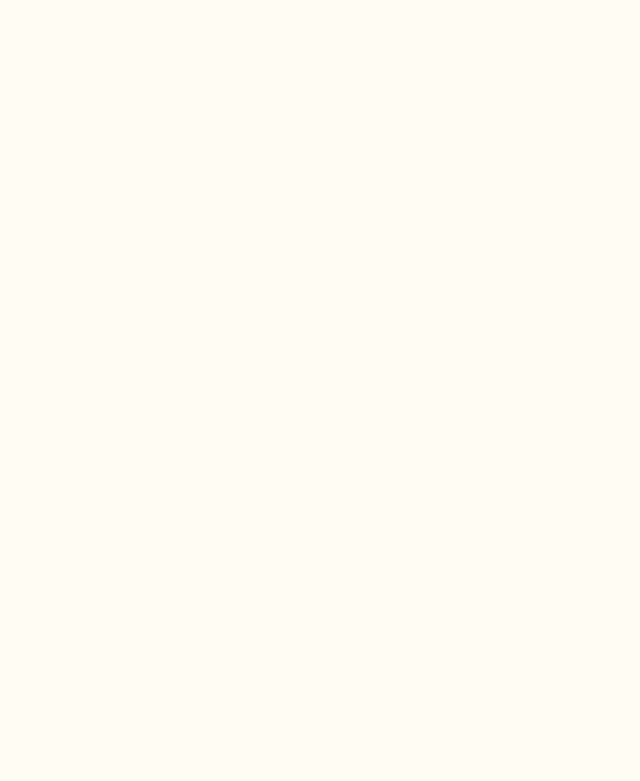
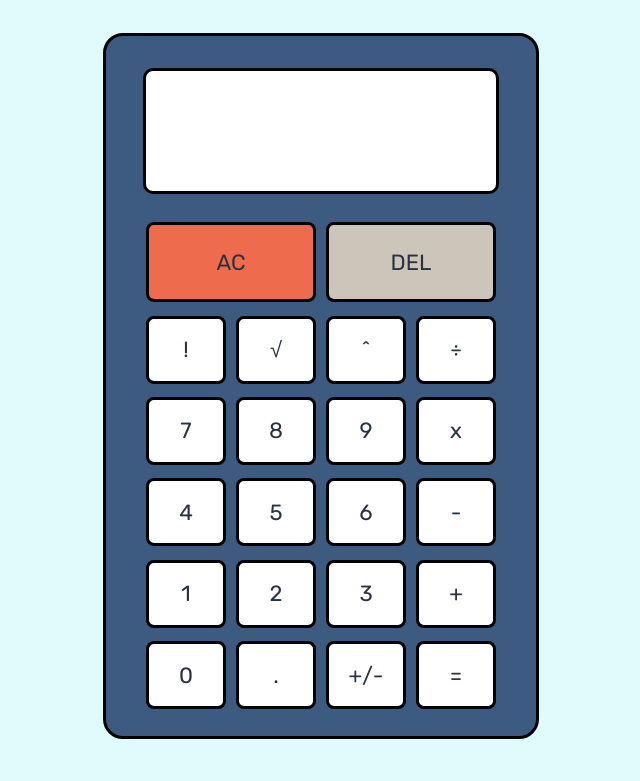
Before and after one commit to nickcanedo/calculator, a plain HTML site: page index.html in a window 1280 px wide. Shown: the top 781 px of the page, without its empty margins (319-959 px from the left). Drawn offline with Linux system fonts and the light colour scheme.

Commit message:
Add calculator layout and button event listeners

```diff
--- a/index.html
+++ b/index.html
@@ -7,13 +7,53 @@
     <title>Calculator</title>
     <link rel="stylesheet" href="./style.css">
     <link rel="icon" type="image/x-icon" href="./img/icon.png">
+    <link rel="preconnect" href="https://fonts.googleapis.com">
+    <link rel="preconnect" href="https://fonts.gstatic.com" crossorigin>
+    <link href="https://fonts.googleapis.com/css2?family=Rubik:ital,wght@0,300;0,400;0,500;0,600;0,700;0,800;0,900;1,300;1,400;1,500;1,600;1,700;1,800;1,900&display=swap" rel="stylesheet">
     <script src="./script.js" defer></script>
     <script src="https://kit.fontawesome.com/040e3267e7.js" crossorigin="anonymous"></script>
 </head>
 <body>
     <main class="main">
         <div class="calculator">
-
+            <div class="screen">
+                <p class="smallScreenText"></p>
+                <p class="screenText"></p>
+            </div>
+            <div class="row1">
+                <button class="clear">AC</button>
+                <button class="delete">DEL</button>
+            </div>
+            <div class="row2">
+                <button class="factorial operator">!</button>
+                <button class="sqrt operator">√</button>
+                <button class="power operator">^</button>
+                <button class="divide operator">÷</button>
+            </div>
+            <div class="row3">
+                <button class="7">7</button>
+                <button class="8">8</button>
+                <button class="9">9</button>
+                <button class="multiply operator">x</button>
+            </div>
+            <div class="row4">
+                <button class="4">4</button>
+                <button class="5">5</button>
+                <button class="6">6</button>
+                <button class="subtract operator">-</button>
+            </div>
+            <div class="row5">
+                <button class="1">1</button>
+                <button class="2">2</button>
+                <button class="3">3</button>
+                <button class="add operator">+</button>
+            </div>
+            <div class="row6">
+                <button class="0">0</button>
+                <button class="dot">.</button>
+                <button class="sign">+/-</button>
+                <button class="equals">=</button>
+            </div>
         </div>
     </main>
     <footer class="footer">
--- a/script.js
+++ b/script.js
@@ -39,7 +39,7 @@ function factorial(num) {
 }
 
 // operate function
-function operate(operator, a, b=undefined) {
+function operate(a, operator, b=undefined) {
     a = Number(a);
     b = Number(b);
     switch (operator) {
@@ -47,7 +47,7 @@ function operate(operator, a, b=undefined) {
             return add(a,b);
         case "-":
             return subtract(a,b);
-        case "*":
+        case "x":
             return multiply(a,b);
         case "/":
             return divide(a,b);
@@ -58,7 +58,34 @@ function operate(operator, a, b=undefined) {
         case "!":
             return factorial(a)
     }
+    num1 = 0;
+    num2 = 0;
+    operator = "";
 }
+
+// add button click event listeners to display numbers on screen and manipulate them
+const buttons = document.querySelectorAll("button");
+const screenPara = document.querySelector(".screenText");
+
+buttons.forEach(button => button.addEventListener("click", e => {
+    // clear button functionality
+    if (e.target.textContent === "AC") screenPara.textContent = "";
+    // delete button functionality
+    else if (e.target.textContent === "DEL") {
+        screenPara.textContent = screenPara.textContent.slice(0,-1);
+    } else screenPara.textContent += e.target.textContent;
+}));
+
+// add operator recognition
+let num1;
+let num2;
+const operators = document.querySelectorAll(".operator");
+operators.forEach(operator => operator.addEventListener("click", e => {
+    num1 = screenPara.textContent.slice(0,-1);
+    operator = e.target.textContent;
+    console.log(num1);
+    console.log(operator);
+}));
 
 // github icon event listener
 const github = document.querySelector(".fa-brands");
@@ -70,3 +97,16 @@ github.addEventListener("mouseenter", () => {
 github.addEventListener("mouseleave", () => {
     github.classList.remove("fa-bounce");
 });
+
+// button hover effect
+buttons.forEach(button => button.addEventListener("mouseenter", e => {
+    if (e.target.textContent === "AC") e.target.classList.add("hoverClear");
+    else if (e.target.textContent === "DEL") e.target.classList.add("hoverDelete");
+    else e.target.classList.add("hover");
+}))
+
+buttons.forEach(button => button.addEventListener("mouseleave", e => {
+    if (e.target.textContent === "AC") e.target.classList.remove("hoverClear");
+    else if (e.target.textContent === "DEL") e.target.classList.remove("hoverDelete");
+    else e.target.classList.remove("hover");
+}))
--- a/style.css
+++ b/style.css
@@ -1,9 +1,11 @@
 :root {
     --cream: #fffcf2;
     --beige: #ccc5b9;
-    --gray: #403D39;
-    --black: #252422;
-    --orange: #EB5E28;
+    --aqua: #E0FBFC;
+    --blue: #98C1D9;
+    --darkblue: #3D5A80;
+    --black: #293241;
+    --orange: #EE6C4D;
 }
 
 a {
@@ -14,7 +16,8 @@ a {
 * {
     padding: 0;
     margin: 0;
-    background-color: var(--cream);
+    color: var(--black);
+    font-family: 'Rubik', sans-serif;
 }
 
 html {
@@ -22,6 +25,7 @@ html {
 }
 
 body {
+    background-color: var(--aqua);
     min-height: 100%;
     display: flex;
     flex-direction: column;
@@ -33,6 +37,88 @@ main {
     margin-bottom: auto;
     height: 772px;
     width: 100%;
+    display: flex;
+    justify-content: center;
+    align-items: center;
+}
+
+.calculator {
+    background-color: var(--darkblue);
+    height: 700px;
+    width: 430px;
+    border-radius: 20px;
+    display: flex;
+    flex-direction: column;
+    justify-content: space-around;
+    align-items: center;
+    border: 3px solid black;
+}
+
+.screen {
+    background-color: white;
+    width: 350px;
+    height: 120px;
+    margin-top: 20px;
+    border-radius: 10px;
+    margin-bottom: 10px;
+    border: 3px solid black;
+    display: flex;
+    flex-direction: column;
+    justify-content: space-between;
+    align-items: flex-end;
+}
+
+.screenText {
+    margin-right: 15px;
+    margin-bottom: 15px;
+    font-size: 32px;
+    font-weight: bold;
+}
+
+.smallScreenText {
+    font-size: 20px;
+    margin-right: 10px;
+    margin-top: 10px;
+}
+
+.row1,
+.row2,
+.row3,
+.row4,
+.row5,
+.row6 {
+    display: flex;
+    flex-direction: row;
+    justify-content: space-around;
+    align-items: center;
+}
+
+.row6 {
+    margin-bottom: 20px;
+}
+
+.clear,
+.delete {
+    width: 170px;
+    height: 80px;
+}
+
+.clear {
+    background-color: var(--orange);
+}
+
+.delete {
+    background-color: var(--beige);
+}
+
+button {
+    width: 80px;
+    height: 68px;
+    border-radius: 8px;
+    background-color: white;
+    margin: -5px 5px;
+    border: 3px solid black;
+    font-size: 22px;
 }
 
 .footer {
@@ -42,3 +128,15 @@ main {
     width: 100%;
     text-align: center;
 }
+
+.hover {
+    background-color: rgb(236, 236, 236);
+}
+
+.hoverClear {
+    background-color: #cd5e42;
+}
+
+.hoverDelete {
+    background-color: #aba59c;
+}
```
